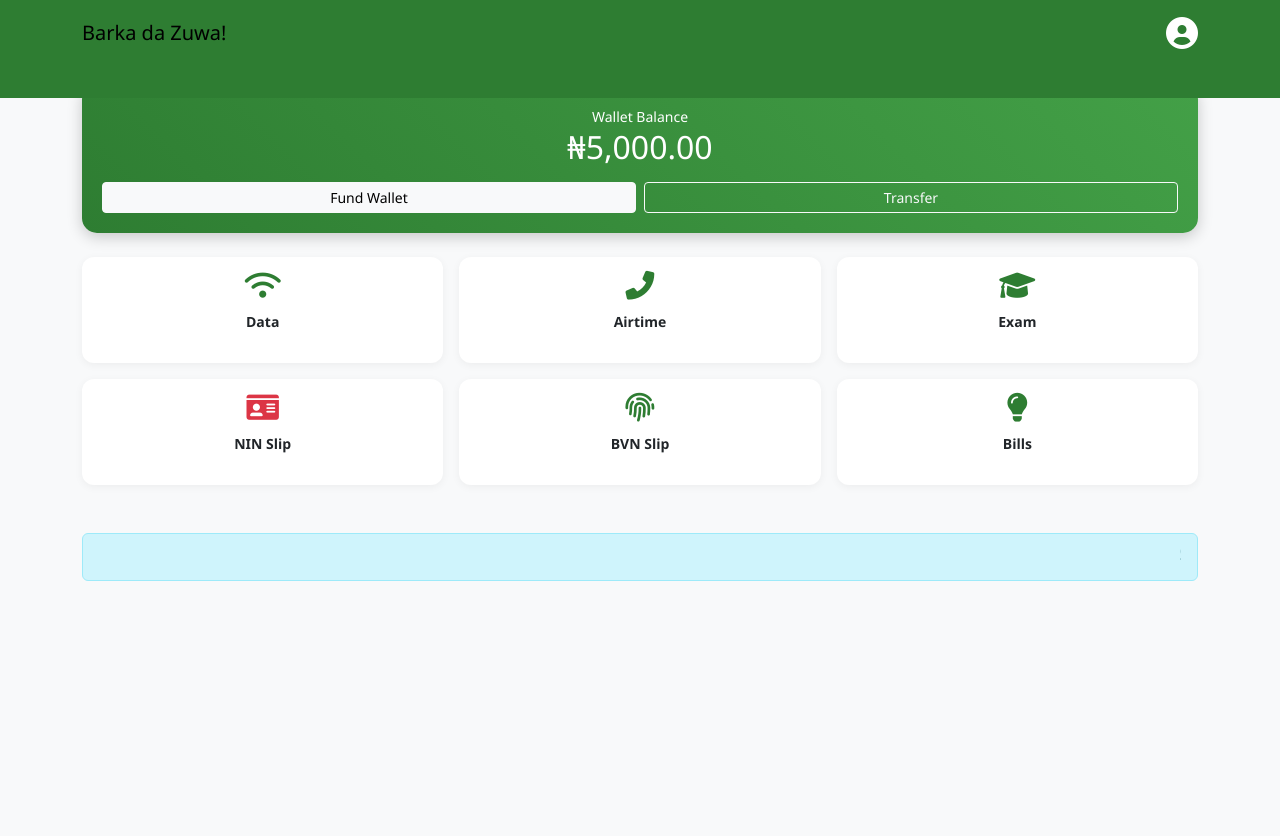
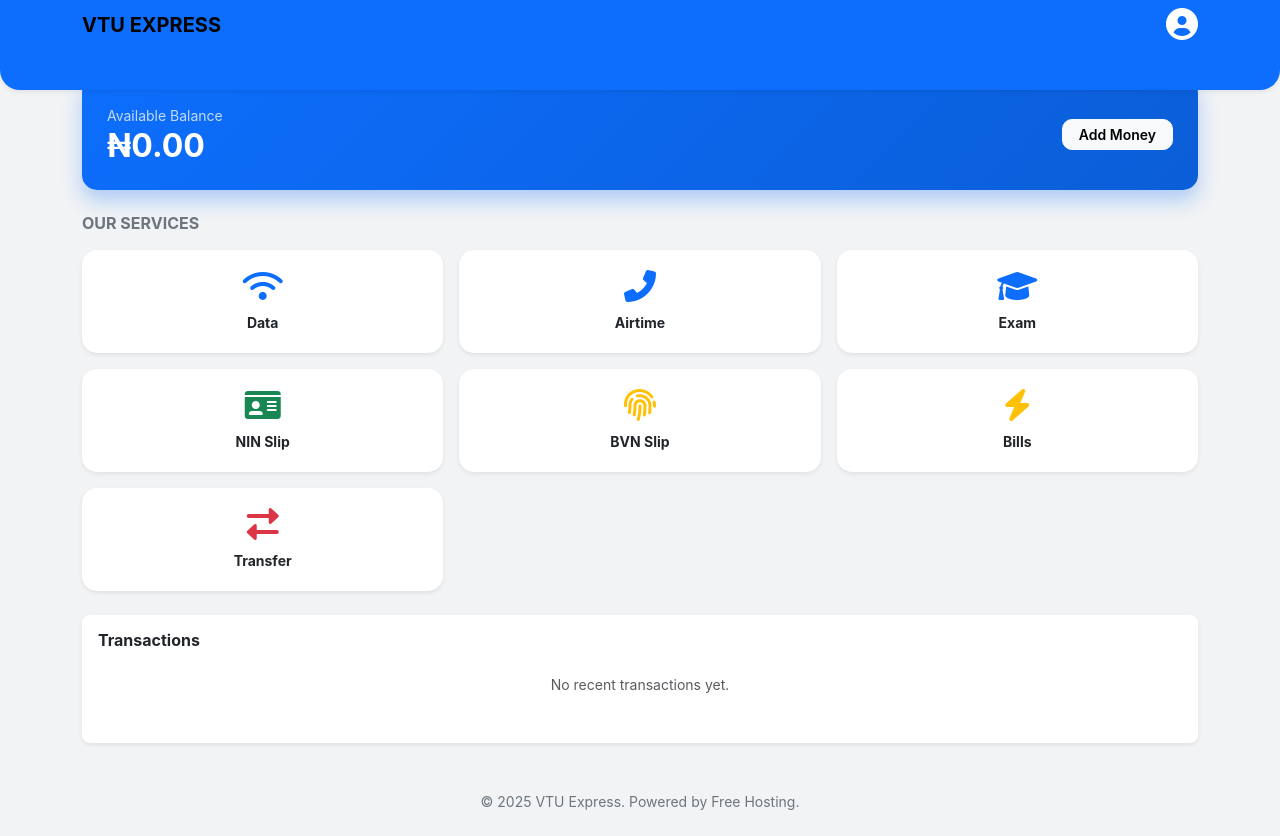
Before and after one commit to auwaldev-creator/my-vtu-website, a plain HTML site: page index.html in a window 1280 px wide. Before the commit the page ends 800 px from the top, so only its background shows below. Drawn offline with nearby package versions, Linux system fonts and the light colour scheme.

Commit message:
Update index.html with new branding and styles

```diff
--- a/index.html
+++ b/index.html
@@ -1,103 +1,109 @@
 <!DOCTYPE html>
-<html lang="ha">
+<html lang="en">
 <head>
     <meta charset="UTF-8">
     <meta name="viewport" content="width=device-width, initial-scale=1.0">
-    <title>VTU & NIN Hub</title>
+    <title>VTU Express - Fast & Reliable</title>
     <link href="https://cdn.jsdelivr.net/npm/bootstrap@5.3.0/dist/css/bootstrap.min.css" rel="stylesheet">
     <link rel="stylesheet" href="https://cdnjs.cloudflare.com/ajax/libs/font-awesome/6.0.0/css/all.min.css">
     <style>
-        :root { --primary-color: #2e7d32; --secondary-color: #fdd835; }
-        body { background-color: #f8f9fa; font-family: 'Segoe UI', sans-serif; }
-        .navbar { background-color: var(--primary-color); color: white; }
+        :root { --primary-color: #0d6efd; --secondary-color: #6c757d; }
+        body { background-color: #f1f3f5; font-family: 'Inter', sans-serif; }
+        .navbar { background-color: var(--primary-color); color: white; border-radius: 0 0 20px 20px; }
         .balance-card {
-            background: linear-gradient(45deg, #2e7d32, #43a047);
-            color: white; border-radius: 15px; padding: 20px; margin-top: -30px;
-            box-shadow: 0 4px 15px rgba(0,0,0,0.2);
+            background: linear-gradient(135deg, #0d6efd, #0b5ed7);
+            color: white; border-radius: 15px; padding: 25px; margin-top: -20px;
+            box-shadow: 0 10px 20px rgba(13, 110, 253, 0.3);
         }
         .service-card {
-            background: white; border-radius: 12px; padding: 15px;
-            text-align: center; box-shadow: 0 2px 8px rgba(0,0,0,0.05);
-            transition: 0.3s; border: none; height: 100%;
+            background: white; border-radius: 15px; padding: 20px;
+            text-align: center; border: none; transition: 0.3s;
+            height: 100%; display: flex; flex-direction: column; align-items: center;
         }
-        .service-card i { font-size: 1.8rem; color: var(--primary-color); margin-bottom: 10px; }
-        .service-card:active { transform: scale(0.95); }
+        .service-card i { font-size: 2rem; color: var(--primary-color); margin-bottom: 10px; }
+        .service-card:hover { transform: translateY(-5px); }
+        .btn-action { border-radius: 10px; font-weight: 600; }
     </style>
 </head>
 <body>
 
-<nav class="navbar pb-5">
-    <div class="container mt-2">
-        <span class="navbar-brand mb-0 h4">Barka da Zuwa!</span>
-        <i class="fas fa-user-circle fa-2x"></i>
+<nav class="navbar pb-5 shadow-sm">
+    <div class="container d-flex justify-content-between align-items-center">
+        <span class="navbar-brand mb-0 h4 fw-bold">VTU EXPRESS</span>
+        <div class="dropdown">
+            <i class="fas fa-user-circle fa-2x cursor-pointer" id="userMenu"></i>
+        </div>
     </div>
 </nav>
 
-<div class="container mt-3">
-    <div class="balance-card mb-4 text-center">
-        <small>Wallet Balance</small>
-        <h2 id="walletBalance">₦5,000.00</h2>
-        <div class="d-flex justify-content-around mt-3">
-            <button class="btn btn-light btn-sm w-100 me-2">Fund Wallet</button>
-            <button class="btn btn-outline-light btn-sm w-100" onclick="showTransfer()">Transfer</button>
+<div class="container mt-2">
+    <div class="balance-card mb-4">
+        <div class="row align-items-center">
+            <div class="col-7">
+                <small class="opacity-75">Available Balance</small>
+                <h2 class="fw-bold mb-0">₦0.00</h2>
+            </div>
+            <div class="col-5 text-end">
+                <button class="btn btn-light btn-sm btn-action px-3">Add Money</button>
+            </div>
         </div>
     </div>
 
+    <h6 class="fw-bold mb-3 text-secondary">OUR SERVICES</h6>
     <div class="row g-3">
         <div class="col-4">
-            <div class="card service-card">
+            <div class="card service-card shadow-sm">
                 <i class="fas fa-wifi"></i>
-                <p class="small fw-bold">Data</p>
+                <span class="small fw-bold">Data</span>
             </div>
         </div>
         <div class="col-4">
-            <div class="card service-card">
+            <div class="card service-card shadow-sm">
                 <i class="fas fa-phone-alt"></i>
-                <p class="small fw-bold">Airtime</p>
+                <span class="small fw-bold">Airtime</span>
             </div>
         </div>
         <div class="col-4">
-            <div class="card service-card">
+            <div class="card service-card shadow-sm">
                 <i class="fas fa-graduation-cap"></i>
-                <p class="small fw-bold">Exam</p>
+                <span class="small fw-bold">Exam</span>
             </div>
         </div>
         <div class="col-4">
-            <div class="card service-card" onclick="openNIN()">
-                <i class="fas fa-id-card text-danger"></i>
-                <p class="small fw-bold">NIN Slip</p>
+            <div class="card service-card shadow-sm border-primary">
+                <i class="fas fa-id-card text-success"></i>
+                <span class="small fw-bold">NIN Slip</span>
             </div>
         </div>
         <div class="col-4">
-            <div class="card service-card">
-                <i class="fas fa-fingerprint"></i>
-                <p class="small fw-bold">BVN Slip</p>
+            <div class="card service-card shadow-sm">
+                <i class="fas fa-fingerprint text-warning"></i>
+                <span class="small fw-bold">BVN Slip</span>
             </div>
         </div>
         <div class="col-4">
-            <div class="card service-card">
-                <i class="fas fa-lightbulb"></i>
-                <p class="small fw-bold">Bills</p>
+            <div class="card service-card shadow-sm">
+                <i class="fas fa-bolt text-warning"></i>
+                <span class="small fw-bold">Bills</span>
+            </div>
+        </div>
+        <div class="col-4">
+            <div class="card service-card shadow-sm">
+                <i class="fas fa-exchange-alt text-danger"></i>
+                <span class="small fw-bold">Transfer</span>
             </div>
         </div>
     </div>
-</div>
 
-<div class="container mt-5 mb-4">
-    <div class="alert alert-info py-2">
-        <marquee>Saka sabon tsarin NIN Plastic yanzu akan farashi mai sauki!</marquee>
+    <div class="mt-4 p-3 bg-white rounded-3 shadow-sm">
+        <h6 class="fw-bold mb-2">Transactions</h6>
+        <p class="text-muted small text-center py-3">No recent transactions yet.</p>
     </div>
 </div>
 
-<script>
-    function openNIN() {
-        alert("Zaku iya print NIN Plastic anan. Shigar da lambobi 11.");
-    }
-
-    function showTransfer() {
-        alert("Wannan shine wurin Internal Transfer.");
-    }
-</script>
+<footer class="text-center mt-5 pb-4 text-secondary small">
+    &copy; 2025 VTU Express. Powered by Free Hosting.
+</footer>
 
 </body>
-</html>
+    </html>
```
